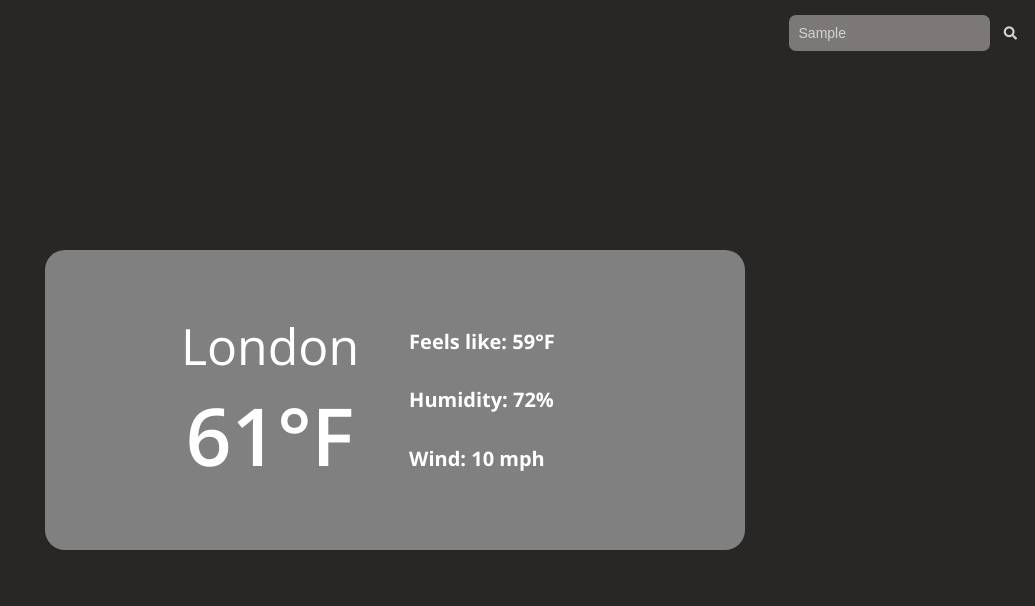
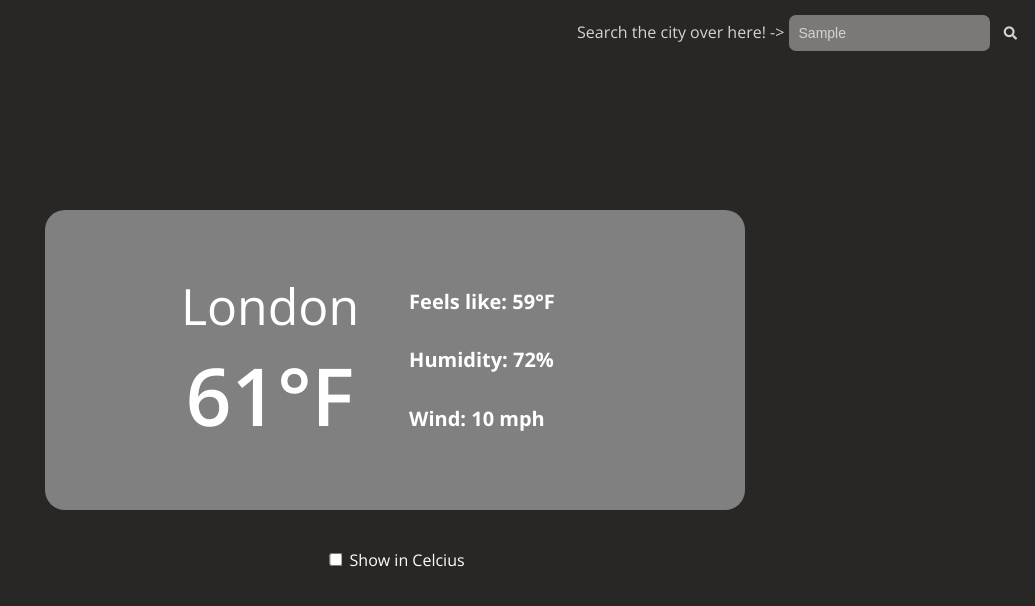
Before and after one commit to jameshan2002/Weather_App, a plain HTML site: page index.html in a window 1280 px wide. Both pictures are taken after typing "Sample" into the empty fields and a click on the button 1255 px from the left and 33 px from the top of the page. Shown: the whole page, without its empty margins (245-1280 px from the left). Drawn offline with nearby package versions, Linux system fonts and the light colour scheme; no server answers.

Commit message:
Final fixing minor issues

```diff
--- a/index.html
+++ b/index.html
@@ -24,6 +24,7 @@
     <div id="content">
       <header>
         <form action="" id="searchForm">
+          <span class="text-search">Search the city over here! -> </span>
           <input
             type="text"
             placeholder=" Search the city"
@@ -35,6 +36,7 @@
           </button>
         </form>
       </header>
+      <div id="weather-section">
         <div class="weather-section">
           <div class="todays-weather">
             <h2 class="city" id="cityName">London</h2>
@@ -46,7 +48,17 @@
             <h4 id="cityWind">Wind: 10 mph</h4>
           </div>
         </div>
-      <!-- <button class="temperture-change">Temp</button> -->
+        <form action="" class="temp-form">
+          <input
+            type="checkbox"
+            name="temperture-change"
+            id="temperture-change"
+            class="temperture-change"
+            value="Celcius"
+          />
+          <label for="Celcius">Show in Celcius</label>
+        </form>
+      </div>
     </div>
   </body>
 </html>
--- a/style.css
+++ b/style.css
@@ -23,6 +23,11 @@ header input {
   padding: 10px;
 }
 
+.text-search {
+  color: white;
+  opacity: 80%;
+}
+
 ::placeholder {
   color: white;
 }
@@ -38,13 +43,17 @@ header button {
   color: white;
   opacity: 80%;
   padding: 10px;
-  cursor: pointe;
+  cursor: pointer;
+}
+
+#weather-section {
+  display: none;
 }
 
 .weather-section {
   display: flex;
   position: absolute;
-  top: 50%;
+  top: 45%;
   left: 50%;
   transform: translate(-50%, -50%);
   background-color: grey;
@@ -92,10 +101,10 @@ header button {
   margin: 0;
 }
 
-.temperture-change {
-  display: block;
-  position: relative;
-  top: 10px;
-  padding: 4px;
-  margin: 0 auto;
+.temp-form {
+  color: white;
+  position: absolute;
+  top: 70%;
+  left: 50%;
+  transform: translate(-50%, -50%);
 }
```
Also changed, not shown: main.js (+2 -2 lines). Lines whose indentation alone changed are shown as unchanged.
